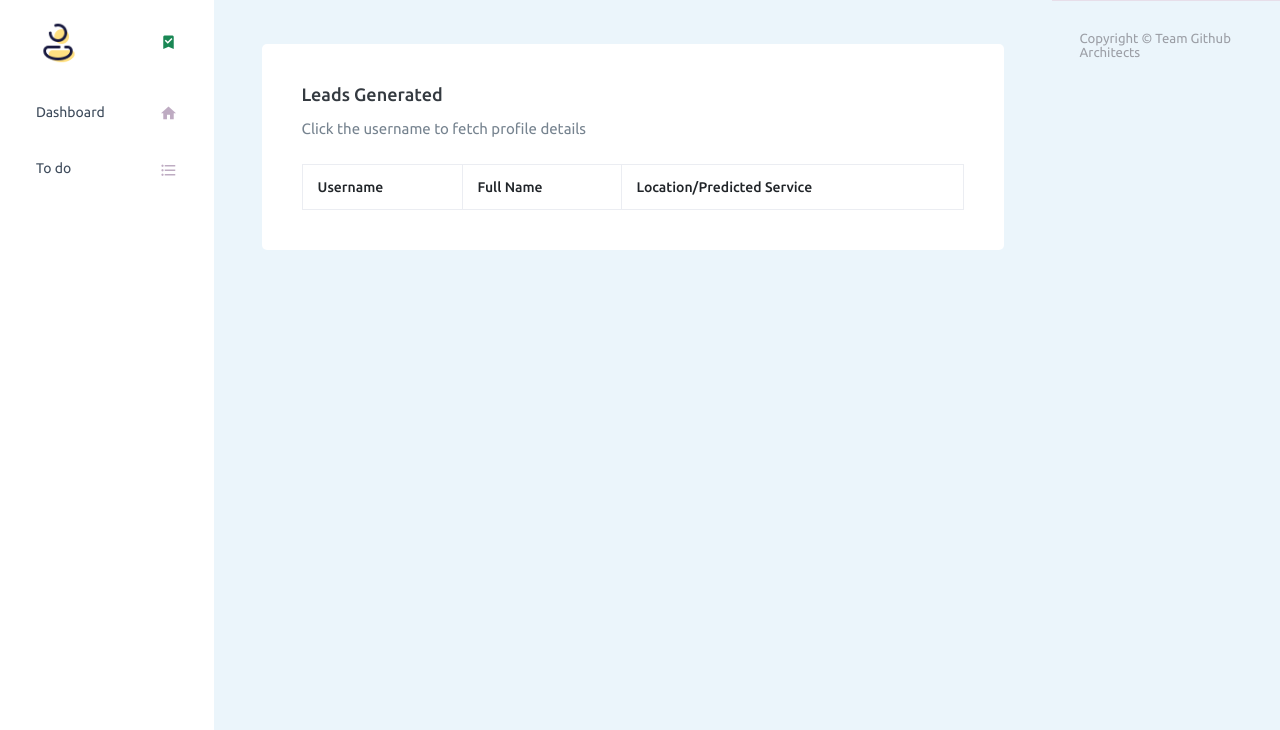
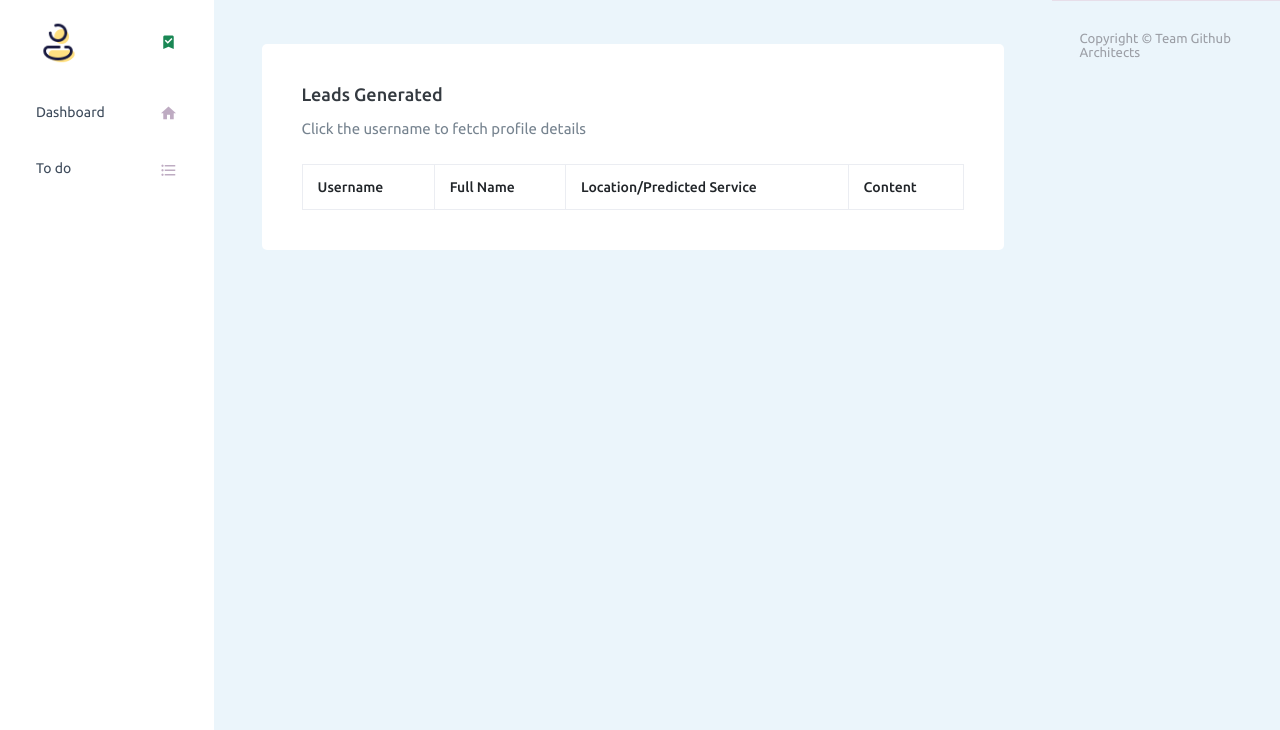
Before and after one commit to ayushb2002/hackrx4.0, a Django app: page /analysis/ in a window 1280 px wide. Shown: the part 70-800 px from the top of the page. Run offline with Django 4.2, Linux system fonts and the light colour scheme; lists and menus that the app fills with data are empty; some libraries are stand-ins or nearby versions.

Commit message:
Added tag

```diff
--- a/crm/templates/analysis.html
+++ b/crm/templates/analysis.html
@@ -35,6 +35,7 @@ To do
                                 <th>Username</th>
                                 <th>Full Name</th>
                                 <th>Location/Predicted Service</th>
+                                <th>Content</th>
                             </tr>
                         </thead>
                         <tbody>
@@ -49,6 +50,7 @@ To do
                                 <td><a href="{% url 'profileClassify' name=lead.1 %}">{{ lead.1 }}</a></td> <!-- The second element (location) of the tuple -->
                                 <td class="content-wrapper">{{ lead.2 }}</td> <!-- The third element (predicted service) of the tuple -->
                                 <td class="content-wrapper">{{ lead.3 }}</td> <!-- The third element (predicted service) of the tuple -->
+                                <td> <a href="#">View here</a> </td>
                             </tr>
                             {% endfor %}
                         </tbody>
```
